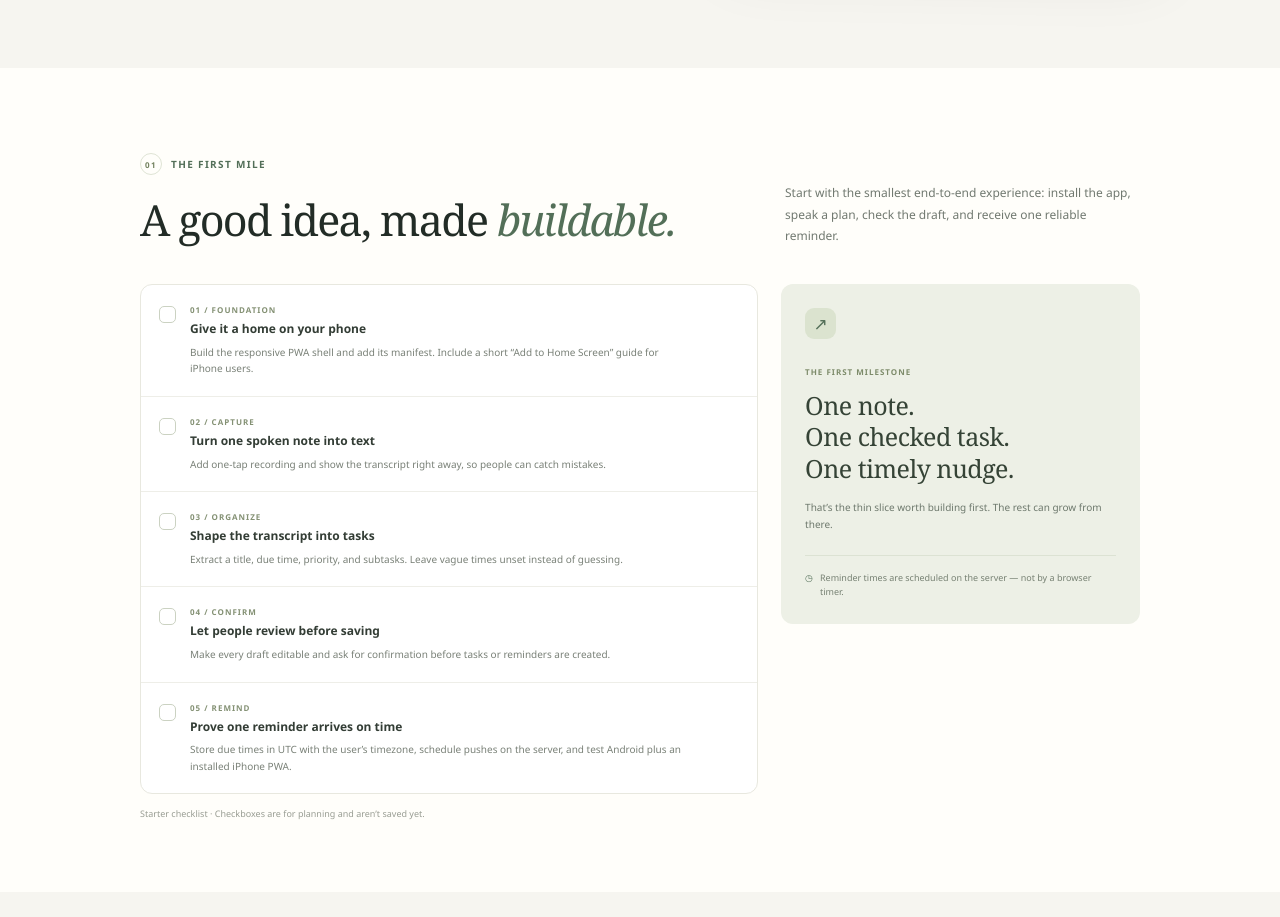
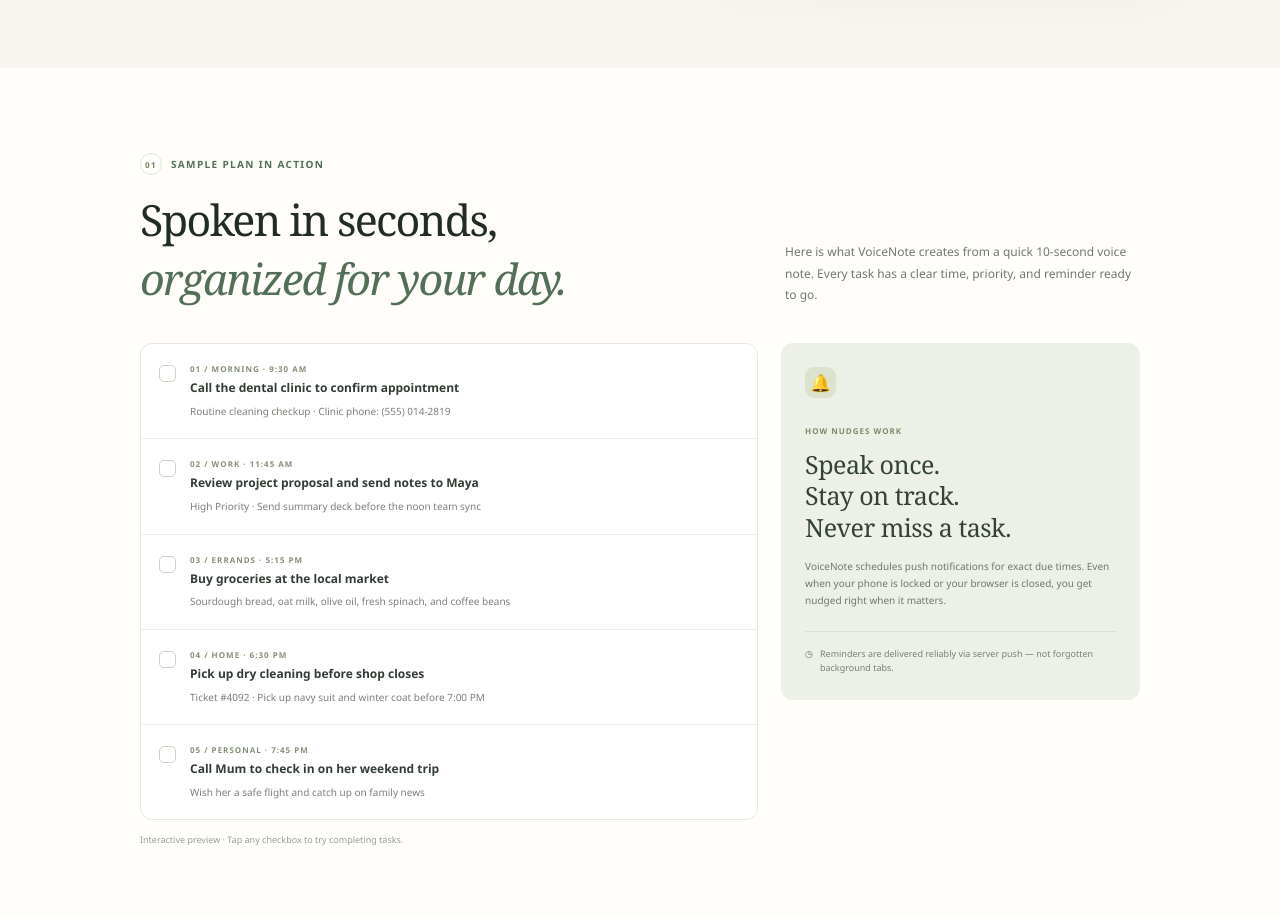
Before and after one commit to DonDonatus/voicenote, a plain HTML site: page index.html in a window 1280 px wide. Shown: the part 584-1501 px from the top of the page. Drawn offline with Linux system fonts and the light colour scheme.

Commit message:
implementation plan documentation

```diff
--- a/index.html
+++ b/index.html
@@ -17,7 +17,7 @@
         <span class="brand-mark" aria-hidden="true"><i></i><i></i><i></i><i></i></span>
         <span>voicenote</span>
       </a>
-      <a class="header-link" href="#starter-checklist">The starter plan <span aria-hidden="true">↗</span></a>
+      <a class="header-link" href="#starter-checklist">Sample checklist <span aria-hidden="true">↗</span></a>
     </header>
 
     <main>
@@ -30,9 +30,9 @@
             when it matters.
           </p>
           <a class="primary-button" href="#starter-checklist">
-            See where we start <span aria-hidden="true">↓</span>
+            See sample checklist <span aria-hidden="true">↓</span>
           </a>
-          <p class="hero-note">A small first step toward a more thoughtful to-do list.</p>
+          <p class="hero-note">Try ticking off tasks in the interactive preview below.</p>
         </div>
 
         <div class="preview-wrap" aria-label="Preview of a voice note becoming a checklist">
@@ -69,12 +69,12 @@
       <section class="starter-section" id="starter-checklist" aria-labelledby="checklist-title">
         <div class="section-heading">
           <div>
-            <p class="eyebrow"><span class="section-number">01</span> THE FIRST MILE</p>
-            <h2 id="checklist-title">A good idea, made <span>buildable.</span></h2>
+            <p class="eyebrow"><span class="section-number">01</span> SAMPLE PLAN IN ACTION</p>
+            <h2 id="checklist-title">Spoken in seconds,<br><span>organized for your day.</span></h2>
           </div>
           <p class="section-intro">
-            Start with the smallest end-to-end experience: install the app, speak a
-            plan, check the draft, and receive one reliable reminder.
+            Here is what VoiceNote creates from a quick 10-second voice note.
+            Every task has a clear time, priority, and reminder ready to go.
           </p>
         </div>
 
@@ -85,9 +85,9 @@
                 <input type="checkbox">
                 <span class="custom-check" aria-hidden="true"></span>
                 <span class="item-content">
-                  <span class="item-kicker">01 / FOUNDATION</span>
-                  <strong>Give it a home on your phone</strong>
-                  <span>Build the responsive PWA shell and add its manifest. Include a short “Add to Home Screen” guide for iPhone users.</span>
+                  <span class="item-kicker">01 / MORNING · 9:30 AM</span>
+                  <strong>Call the dental clinic to confirm appointment</strong>
+                  <span>Routine cleaning checkup · Clinic phone: (555) 014-2819</span>
                 </span>
               </label>
             </article>
@@ -96,9 +96,9 @@
                 <input type="checkbox">
                 <span class="custom-check" aria-hidden="true"></span>
                 <span class="item-content">
-                  <span class="item-kicker">02 / CAPTURE</span>
-                  <strong>Turn one spoken note into text</strong>
-                  <span>Add one-tap recording and show the transcript right away, so people can catch mistakes.</span>
+                  <span class="item-kicker">02 / WORK · 11:45 AM</span>
+                  <strong>Review project proposal and send notes to Maya</strong>
+                  <span>High Priority · Send summary deck before the noon team sync</span>
                 </span>
               </label>
             </article>
@@ -107,9 +107,9 @@
                 <input type="checkbox">
                 <span class="custom-check" aria-hidden="true"></span>
                 <span class="item-content">
-                  <span class="item-kicker">03 / ORGANIZE</span>
-                  <strong>Shape the transcript into tasks</strong>
-                  <span>Extract a title, due time, priority, and subtasks. Leave vague times unset instead of guessing.</span>
+                  <span class="item-kicker">03 / ERRANDS · 5:15 PM</span>
+                  <strong>Buy groceries at the local market</strong>
+                  <span>Sourdough bread, oat milk, olive oil, fresh spinach, and coffee beans</span>
                 </span>
               </label>
             </article>
@@ -118,9 +118,9 @@
                 <input type="checkbox">
                 <span class="custom-check" aria-hidden="true"></span>
                 <span class="item-content">
-                  <span class="item-kicker">04 / CONFIRM</span>
-                  <strong>Let people review before saving</strong>
-                  <span>Make every draft editable and ask for confirmation before tasks or reminders are created.</span>
+                  <span class="item-kicker">04 / HOME · 6:30 PM</span>
+                  <strong>Pick up dry cleaning before shop closes</strong>
+                  <span>Ticket #4092 · Pick up navy suit and winter coat before 7:00 PM</span>
                 </span>
               </label>
             </article>
@@ -129,24 +129,24 @@
                 <input type="checkbox">
                 <span class="custom-check" aria-hidden="true"></span>
                 <span class="item-content">
-                  <span class="item-kicker">05 / REMIND</span>
-                  <strong>Prove one reminder arrives on time</strong>
-                  <span>Store due times in UTC with the user’s timezone, schedule pushes on the server, and test Android plus an installed iPhone PWA.</span>
+                  <span class="item-kicker">05 / PERSONAL · 7:45 PM</span>
+                  <strong>Call Mum to check in on her weekend trip</strong>
+                  <span>Wish her a safe flight and catch up on family news</span>
                 </span>
               </label>
             </article>
           </div>
 
           <aside class="first-slice">
-            <span class="aside-icon" aria-hidden="true">↗</span>
-            <p class="aside-label">THE FIRST MILESTONE</p>
-            <h3>One note.<br>One checked task.<br>One timely nudge.</h3>
-            <p>That’s the thin slice worth building first. The rest can grow from there.</p>
+            <span class="aside-icon" aria-hidden="true">🔔</span>
+            <p class="aside-label">HOW NUDGES WORK</p>
+            <h3>Speak once.<br>Stay on track.<br>Never miss a task.</h3>
+            <p>VoiceNote schedules push notifications for exact due times. Even when your phone is locked or your browser is closed, you get nudged right when it matters.</p>
             <div class="aside-rule"></div>
-            <p class="aside-footnote"><span aria-hidden="true">◷</span> Reminder times are scheduled on the server — not by a browser timer.</p>
+            <p class="aside-footnote"><span aria-hidden="true">◷</span> Reminders are delivered reliably via server push — not forgotten background tabs.</p>
           </aside>
         </div>
-        <p class="checklist-note">Starter checklist · Checkboxes are for planning and aren’t saved yet.</p>
+        <p class="checklist-note">Interactive preview · Tap any checkbox to try completing tasks.</p>
       </section>
     </main>
 
```
Also changed, not shown: 2 other files.
